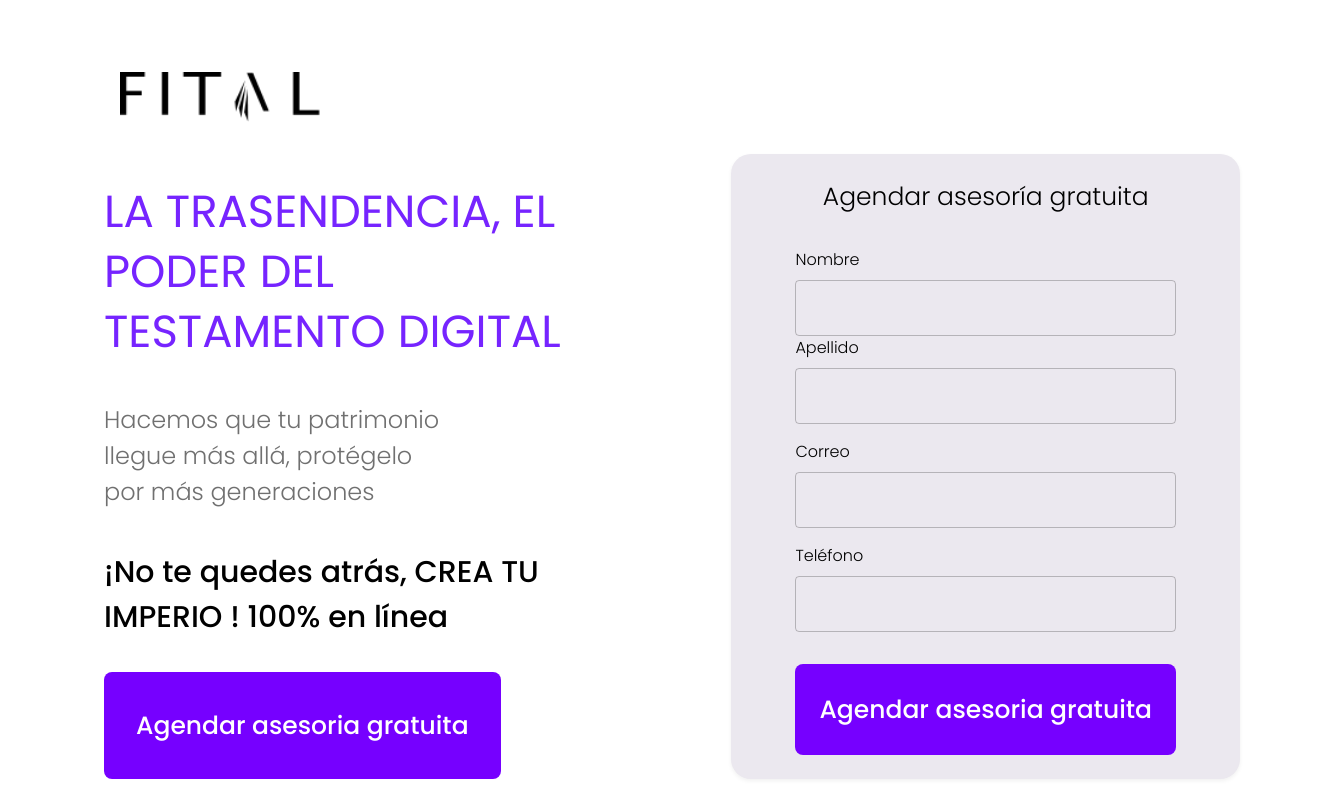
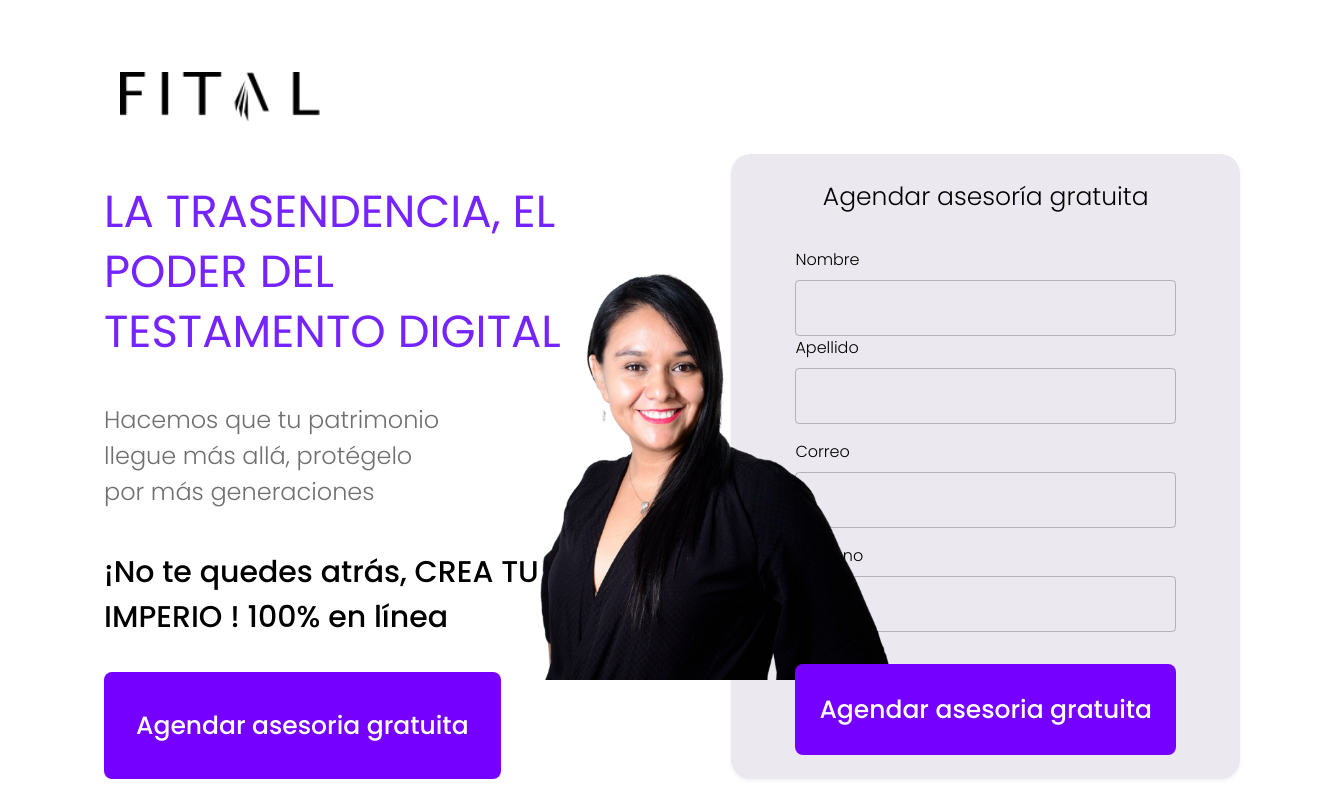
Before and after one commit to leonardomoralesgustavo/fital-new-landing, a Next.js app: page / in a window 1280 px wide. Shown: the top 800 px of the page, 1344 px wide, since content can reach past the window. Built offline with nearby package versions, Linux system fonts and the light colour scheme.

Commit message:
photo in header

```diff
--- a/components/sections/HomePage/HomeHeader/HomeHeader.tsx
+++ b/components/sections/HomePage/HomeHeader/HomeHeader.tsx
@@ -1,5 +1,5 @@
 import { addContactService } from "@/interfaces";
-import { Box, Button, TextField, Typography } from "@mui/material";
+import { Box, Button, Grid, TextField, Typography } from "@mui/material";
 import React from "react";
 
 export const HomeHeader = () => {
@@ -50,6 +50,43 @@ export const HomeHeader = () => {
           gap: { xl: 0, lg: 4, md: 4, sm: 3, xs: 1 },
         }}
       >
+        {/* <Grid
+          sx={{
+            // clipPath: "polygon(60% 0%, 100% 0%, 100% 100%, 40% 100%)",
+            clipPath: "polygon(0 0, 100% 0, 100% 100%, 0% 100%)",
+            // width: { xs: "auto", md: "100vw" },
+            // height: "73%",
+            width: { xs: "100vw", md: "none" },
+            height: { xs: "73%", sm: "400px", md: "73%" },
+            position: "absolute",
+            buttom: 0,
+            // top: 0,
+            // top: "50%",
+            left: "30%",
+            // middle: 0,
+            // bgcolor: "blue",
+            backgroundImage: "url('/images/zai-foto.png')",
+            backgroundRepeat: "no-repeat",
+            backgroundSize: "30%",
+          }}
+        ></Grid> */}
+        <Grid
+          sx={{
+            // bgcolor: "blue",
+            clipPath: "polygon(0 0, 100% 0, 100% 100%, 0% 100%)",
+            width: { xs: "100vw", md: "none" },
+            height: { xs: "73%", sm: 0, md: 0, lg: "73%" }, // Set 'sm' height to 0 to make it disappear
+            position: "absolute",
+            bottom: "15%", // Corrected spelling to 'bottom' instead of 'buttom'
+            left: "5%",
+            backgroundImage: "url('/images/zai-foto.png')",
+            backgroundRepeat: "no-repeat",
+            backgroundSize: "40%",
+            backgroundPosition: "center bottom", // Keep the image centered at the bottom
+            display: "block", // To ensure the Grid is displayed as a block element
+          }}
+        ></Grid>
+
         <Box
           bgcolor={""}
           maxWidth={{ xs: "none", sm: "none", md: "40%" }}
```
Also changed, not shown: public/images/zai-foto.png (added).
